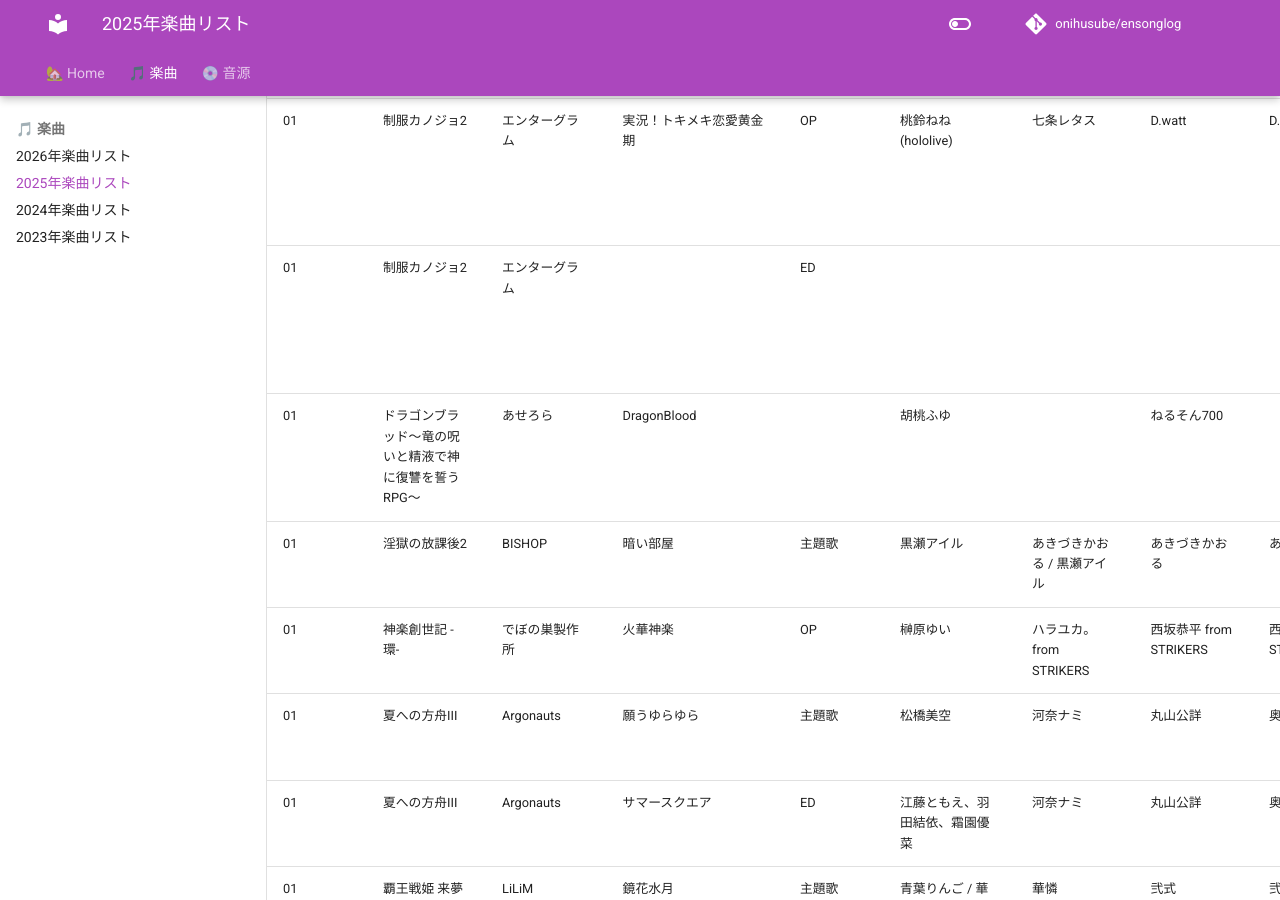
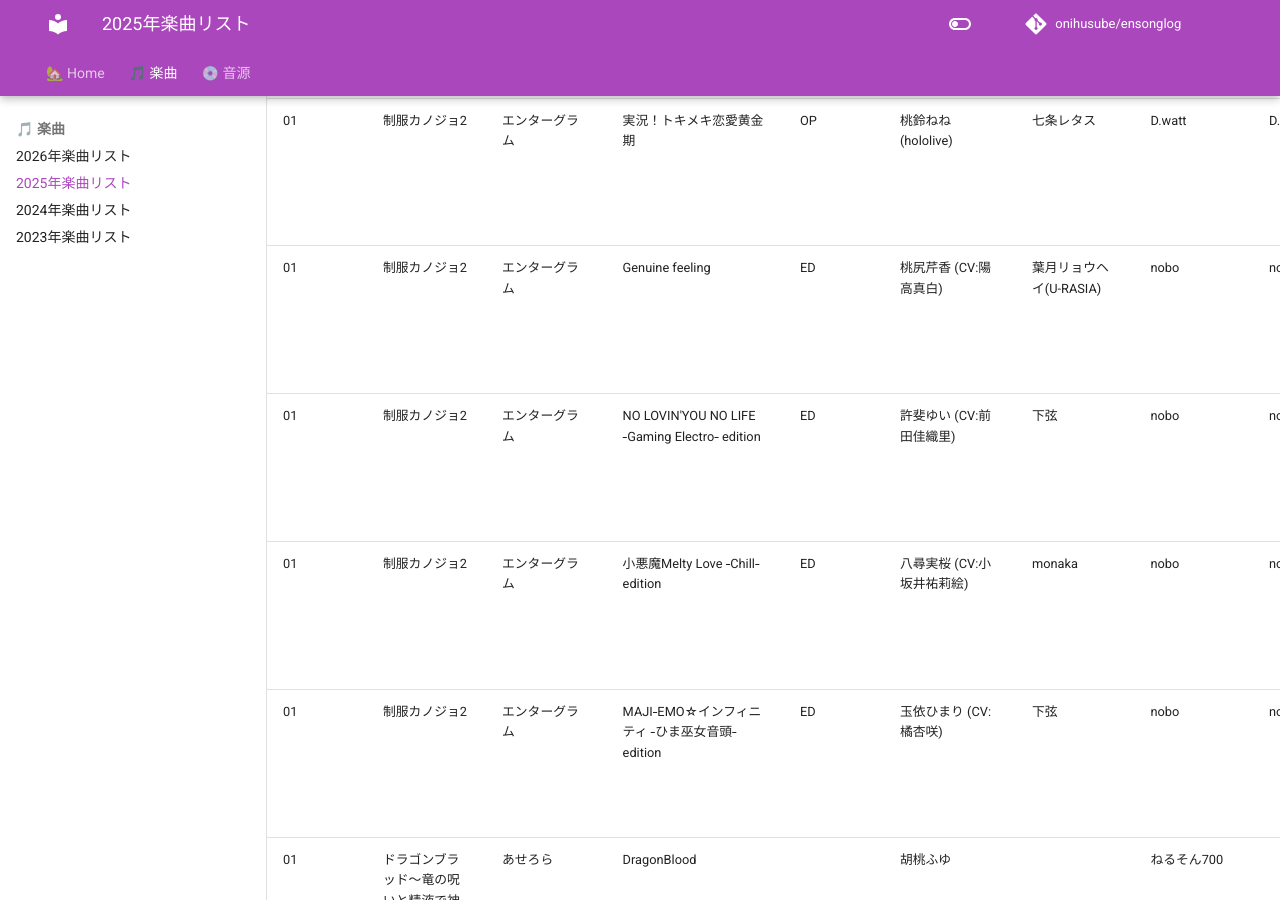
Before and after one commit to onihusube/ensonglog, an MkDocs documentation site: the page built from docs/2025/楽曲.md, in a window 1280 px wide and 900 px high, scrolled down 1076 px. Built offline with MkDocs 1.6.1 and Material for MkDocs 9.7.7, drawn with Linux system fonts in a browser that asks for light colours; emoji names are drawn with the system emoji font; comment, search, counter and statistics services are not loaded.

Commit message:
制服カノジョ2 ED

```diff
--- a/docs/2025/楽曲.md
+++ b/docs/2025/楽曲.md
@@ -19,7 +19,10 @@ search:
 | 01<!--/22--> | 夏末白夜 | late summer studio, WindField Games | 瓶中烟花 | 常夏ED曲 | 灰崎Runa | 杏子haki | myU | myU | クラウドファンディング返礼品 サウンドトラック |  | [B站](https://www.bilibili.com/video/BV1YifWYkE5N) |
 | 01<!--/22--> | バーチャル★ハッピーランド | YANASE GAMES | バーチャル★ハッピーランド | 主題歌 | ハピネ（CV：眞白かのん）、ヨハネ（CV：秋奈） | ねこふじかおる | TAKASUKE | TAKASUKE | [Fanlink](https://fanlink.tv/v9eY) |  | [:fontawesome-brands-youtube:](https://www.youtube.com/watch?v=vg7qzQmXP6o) |
 | 01<!--/23--> | 制服カノジョ2 | エンターグラム | 実況！トキメキ恋愛黄金期 | OP | 桃鈴ねね (hololive) | 七条レタス | D.watt | D.watt | せりか初恋BOX/ガチ恋BOX 同梱特典 OP主題歌&EDキャラソンミニアルバムCD「#『ガチコイソング』」 | | [:fontawesome-brands-youtube:](https://www.youtube.com/watch?v=fcVAU3Kz-tE) |
-| 01<!--/23--> | 制服カノジョ2 | エンターグラム |  | ED |  |  |  |  | せりか初恋BOX/ガチ恋BOX 同梱特典 OP主題歌&EDキャラソンミニアルバムCD「#『ガチコイソング』」 | | |
+| 01<!--/23--> | 制服カノジョ2 | エンターグラム | Genuine feeling | ED | 桃尻芹香 (CV:陽高真白) | 葉月リョウヘイ(U-RASIA) | nobo | nobo | せりか初恋BOX/ガチ恋BOX 同梱特典 OP主題歌&EDキャラソンミニアルバムCD「#『ガチコイソング』」 | | |
+| 01<!--/23--> | 制服カノジョ2 | エンターグラム | NO LOVIN'YOU NO LIFE ‐Gaming Electro‐ edition | ED | 許斐ゆい (CV:前田佳織里) | 下弦 | nobo | nobo | せりか初恋BOX/ガチ恋BOX 同梱特典 OP主題歌&EDキャラソンミニアルバムCD「#『ガチコイソング』」 | | |
+| 01<!--/23--> | 制服カノジョ2 | エンターグラム | 小悪魔Melty Love ‐Chill‐ edition | ED | 八尋実桜 (CV:小坂井祐莉絵) | monaka | nobo | nobo | せりか初恋BOX/ガチ恋BOX 同梱特典 OP主題歌&EDキャラソンミニアルバムCD「#『ガチコイソング』」 | | |
+| 01<!--/23--> | 制服カノジョ2 | エンターグラム | MAJI‐EMO☆インフィニティ ‐ひま巫女音頭‐ edition | ED | 玉依ひまり (CV:橘杏咲) | 下弦 | nobo | nobo | せりか初恋BOX/ガチ恋BOX 同梱特典 OP主題歌&EDキャラソンミニアルバムCD「#『ガチコイソング』」 | | |
 | 01<!--/24--> | ドラゴンブラッド～竜の呪いと精液で神に復讐を誓うRPG～ | あせろら | DragonBlood |  | 胡桃ふゆ |  | ねるそん700 |  |  |  | [:rabbit:](https://chobit.cc/2c39v) |
 | 01<!--/31--> | 淫獄の放課後2 | BISHOP | 暗い部屋 | 主題歌 | 黒瀬アイル | あきづきかおる / 黒瀬アイル | あきづきかおる | あきづきかおる | 黒瀬アイル「To You」 | Produced by アトリエピーチ | [:octicons-video-16:](https://emdb.info/video/ingoku-no-hokago-2-demo/) [:fontawesome-brands-youtube:](https://www.youtube.com/watch?v=TcHaE6qEXNs) |
 | 01<!--/31--> | 神楽創世記 -環- | でぼの巣製作所 | 火華神楽 | OP | 榊原ゆい | ハラユカ。from STRIKERS | 西坂恭平 from STRIKERS | 西坂恭平 from STRIKERS | | 神楽創世記-久遠-（2024/01）の主題歌と同じ | [HP](https://www.debonosu.jp/debo/game/souseiki_2/index.html) |
```
